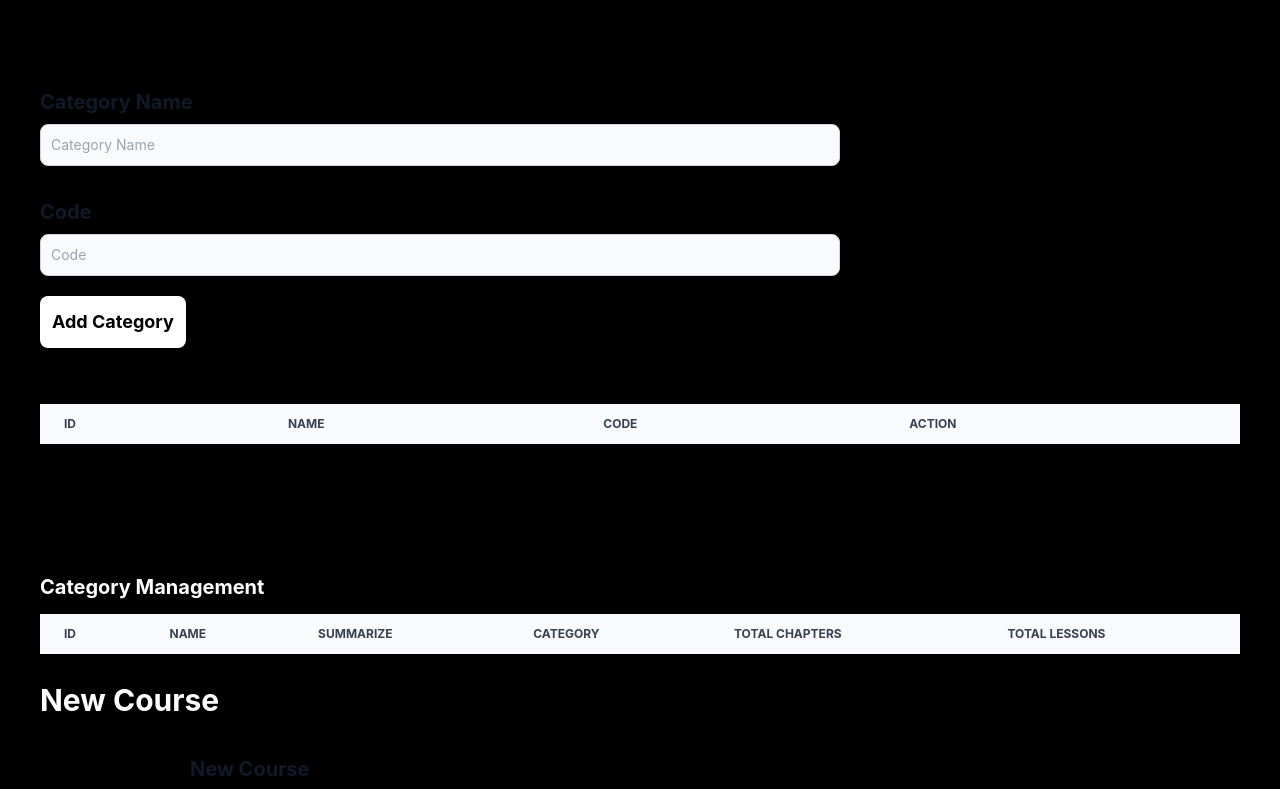
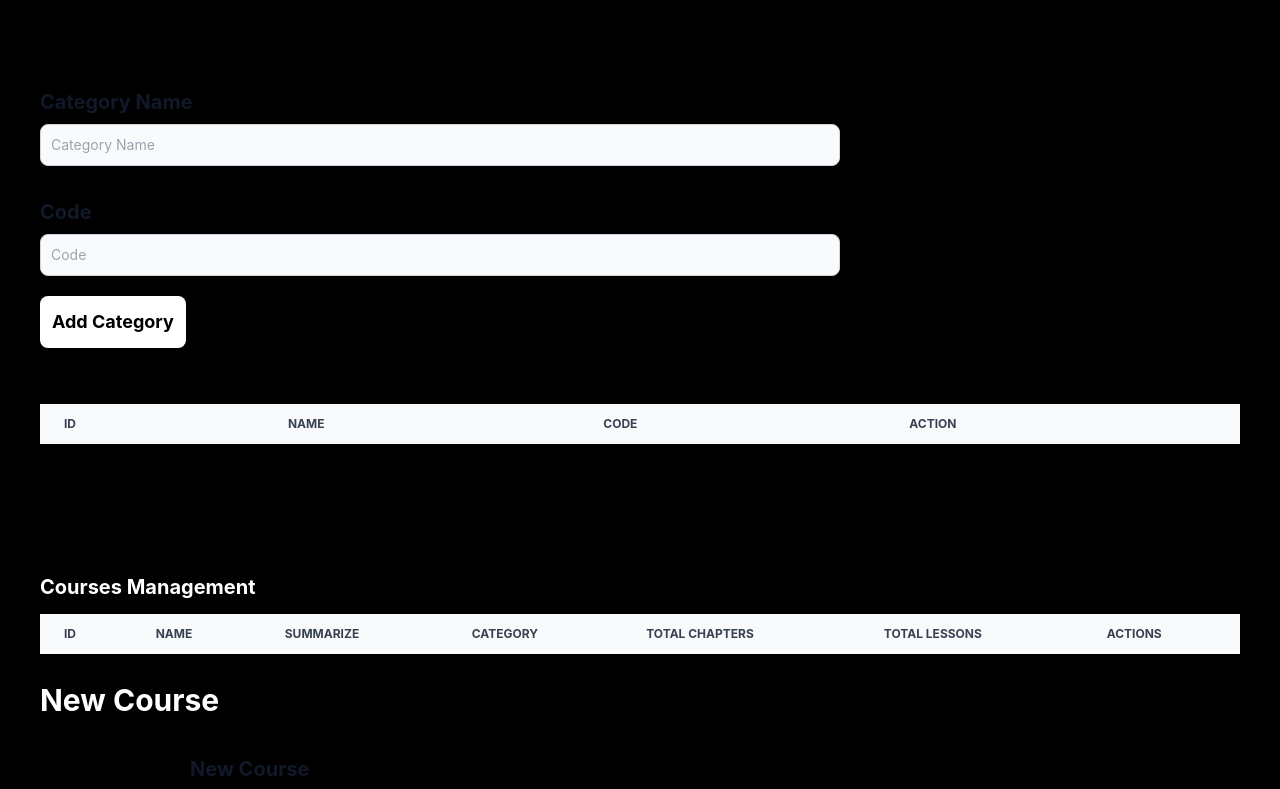
Before and after one commit to MarwinYuth/mini_courses, a React (Create React App) app: page / in a window 1280 px wide. Shown: the top 789 px of the page. Built offline with nearby package versions, Linux system fonts and the light colour scheme.

Commit message:
second commit

```diff
--- a/src/App.js
+++ b/src/App.js
@@ -38,7 +38,13 @@ function App() {
 
   const onDeleteCategory = (cateogoryId) => {
     setCategory(prev => prev.filter(cate => cate.id !== cateogoryId))
+    setCourses(prev => prev.filter(course => course.category_id !== cateogoryId))
 
+  }
+
+  const onDeleteCourses = (courseId) => {
+    setCourses(courses.filter(cours => cours.id !== courseId))
+    // console.log(courses);
   }
 
   return (
@@ -46,7 +52,7 @@ function App() {
     <div className="App w-[1200px] m-auto mt-14">
 
       <CategoryTables data={category} onSave={onSaveCategory} onDelete={onDeleteCategory}/>
-      <CourseTable data={courses}/>
+      <CourseTable data={courses} onDelete={onDeleteCourses}/>
 
       <AddCourses categories={category} onSave={onSaveCourse}/>
 
--- a/src/Components/AddCourses.js
+++ b/src/Components/AddCourses.js
@@ -79,7 +79,7 @@ export default function AddCourses({categories,onSave}) {
     //   countLesson += items.lessons.length
 
     // });
-
+    console.log(chapters);
     console.log(lessons);
 
     // console.log(categories);
@@ -103,7 +103,8 @@ export default function AddCourses({categories,onSave}) {
       summarize:course.summarize,
       category:categoryName,
       totalChapters:chapters,
-      totalLessons:lessonCount
+      totalLessons:lessonCount,
+      category_id:parseInt(course.category_id)
     }
 
     console.log(newCourse);
--- a/src/Components/CourseTable.js
+++ b/src/Components/CourseTable.js
@@ -1,13 +1,13 @@
 import React from 'react'
 
-export default function CourseTable({data}) {
+export default function CourseTable({data,onDelete}) {
 
 
   return (
 
     <div className="relative overflow-x-auto mt-32">
 
-            <h1 className='text-white font-bold mb-3 text-[20px]'>Category Management</h1>
+            <h1 className='text-white font-bold mb-3 text-[20px]'>Courses Management</h1>
             <table className="w-full text-sm text-left rtl:text-right text-gray-500 dark:text-gray-400">
                 <thead className="text-xs text-gray-700 uppercase bg-gray-50 dark:bg-gray-700 dark:text-gray-400">
                     <tr>
@@ -28,6 +28,9 @@ export default function CourseTable({data}) {
                         </th>
                         <th scope="col" className="px-6 py-3">
                             Total Lessons
+                        </th>
+                        <th scope="col" className="px-6 py-3">
+                            Actions
                         </th>
                     </tr>
                 </thead>
@@ -57,10 +60,11 @@ export default function CourseTable({data}) {
                                     <td className="px-6 py-4">
                                         {course.totalLessons}
                                     </td>
+                                    <td className="px-6 py-4">
+                                        <span className='text-blue-500 font-bold'>Edit</span> / <span onClick={() => onDelete(course.id)} className='text-red-500 font-bold'>Delete</span>
+                                    </td>
                                 </tr>
-
                             )
-
                         })
                    }
 
```
